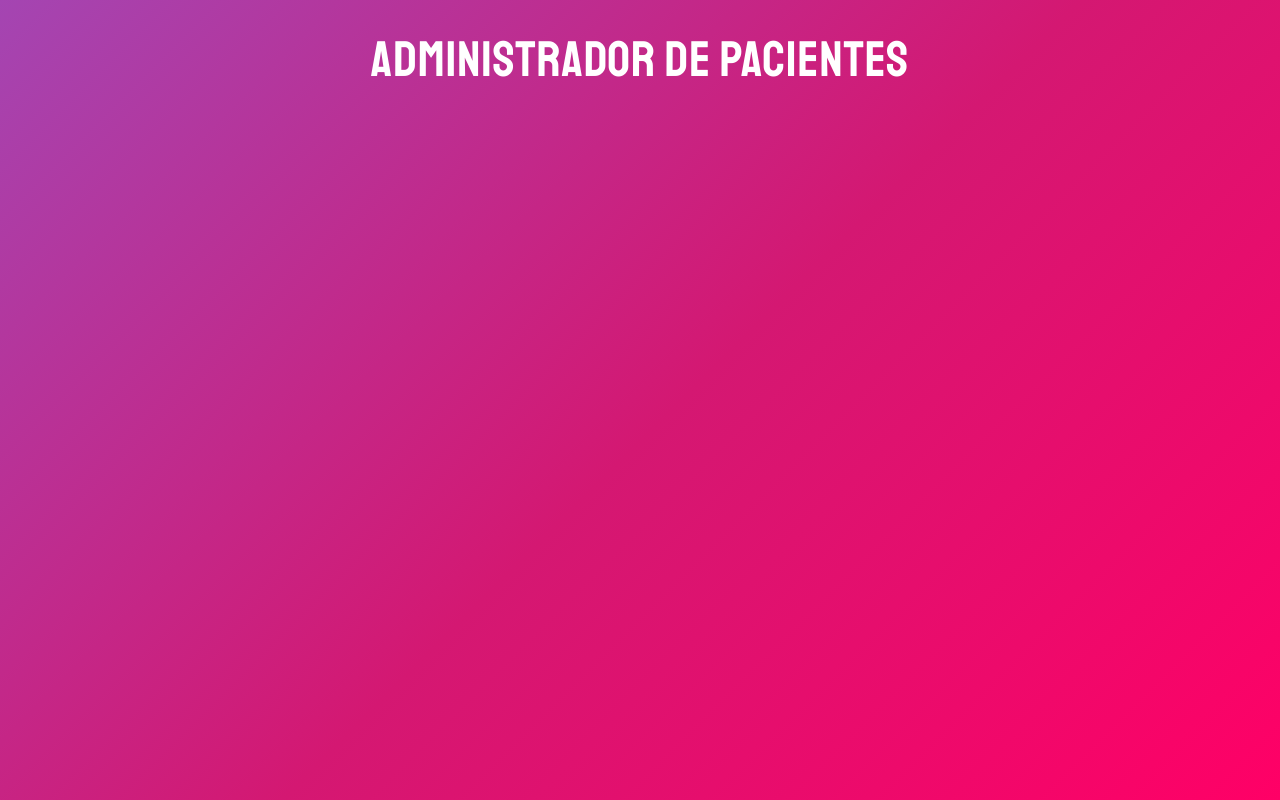
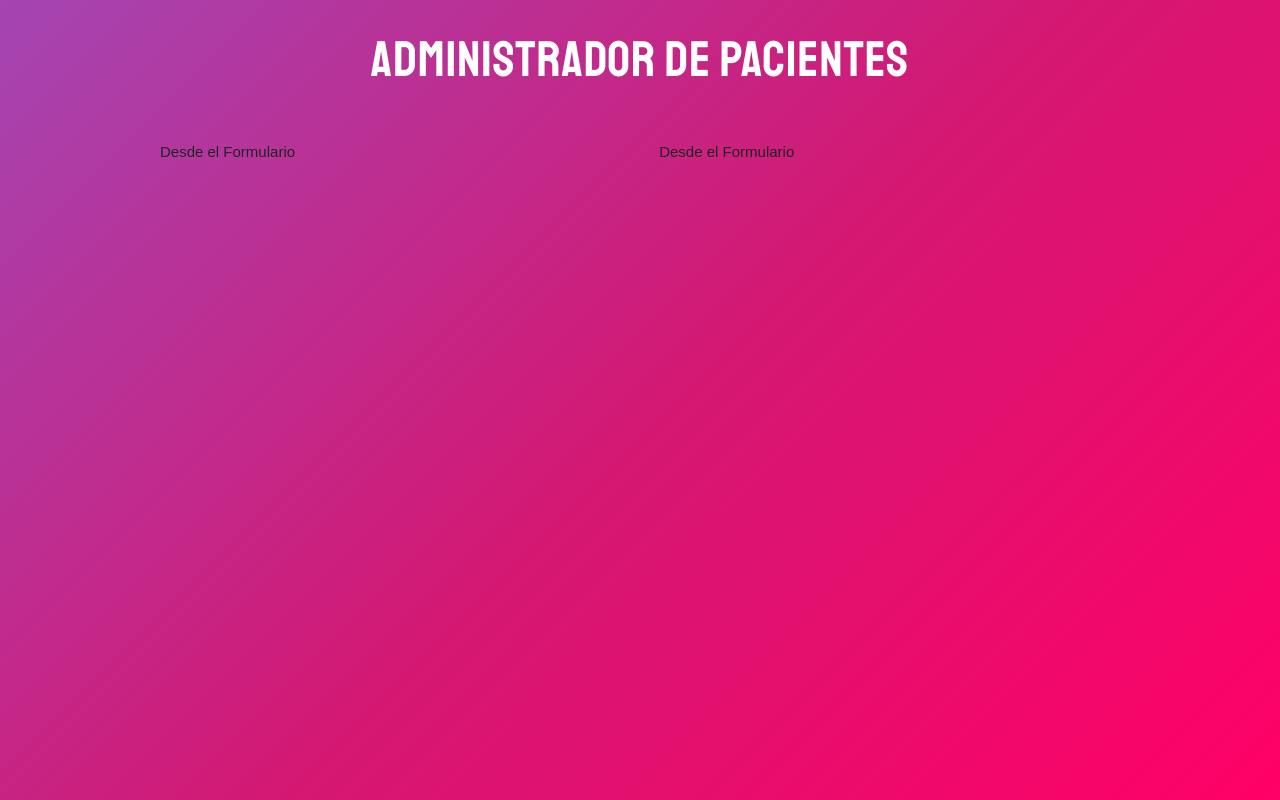
Before and after one commit to FabriJuncal/react-administrador-pacientes, a React (Create React App) app: page / in a window 1280 px wide. Built offline with nearby package versions, Linux system fonts and the light colour scheme.

Commit message:
52. Creando el Componente de Formulario

```diff
--- a/src/App.js
+++ b/src/App.js
@@ -1,6 +1,21 @@
+import React, { Fragment } from "react";
+import Formulario from './components/Formulario';
+
 function App() {
   return (
-    <h1>Administrador de Pacientes</h1>
+      <Fragment>
+            <h1>Administrador de Pacientes</h1>
+            <div className="container">
+              <div className="row">
+                <div className="one-half column">
+                  <Formulario />
+                </div>
+                <div className="one-half column">
+                  <Formulario />
+                </div>
+              </div>
+            </div>
+      </Fragment>
   );
 }
 
--- /dev/null
+++ b/src/components/Formulario.jsx
@@ -0,0 +1,5 @@
+const Formulario = () => {
+    return ( <p>Desde el Formulario</p> );
+}
+
+export default Formulario;
```
Also changed, not shown: 1 other file (tests, documents, lock files or other folders).
